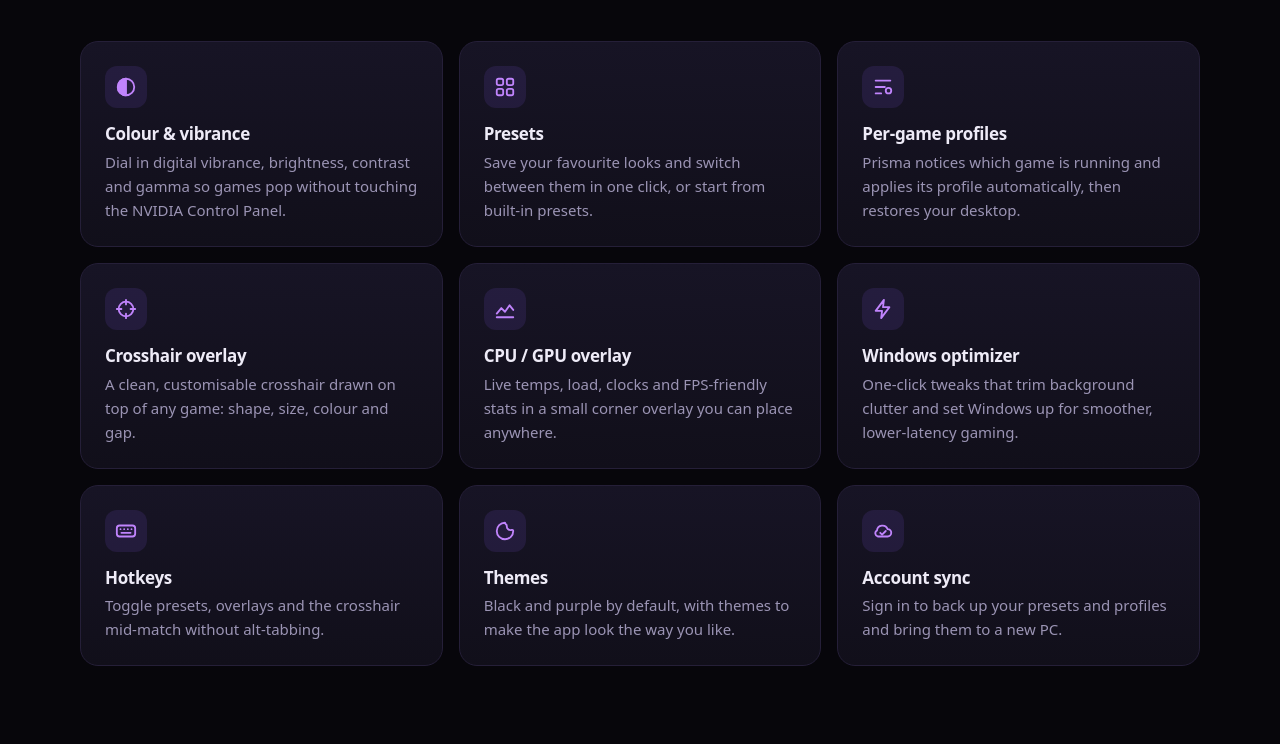
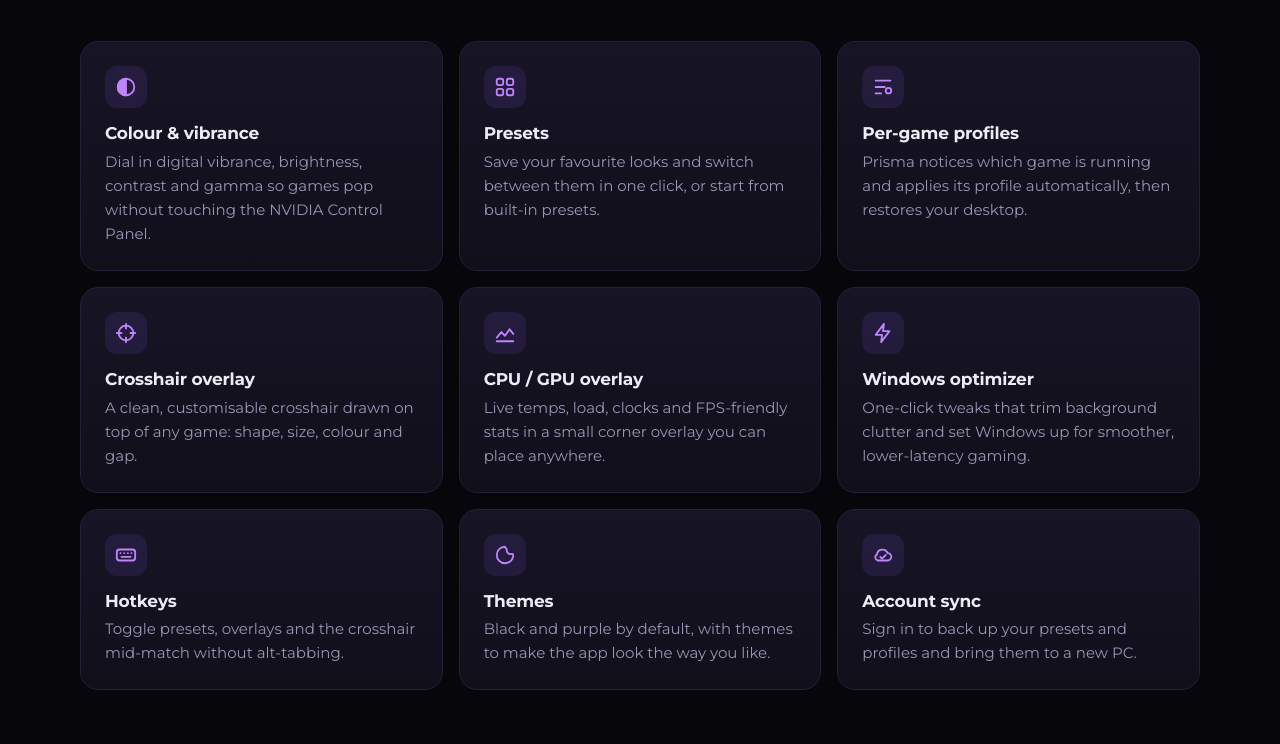
Before and after one commit to bumstaerk203/Prisma, a plain HTML site: page index.html in a window 1280 px wide. Shown: the part 781-1525 px from the top of the page. Drawn offline with nearby package versions, Linux system fonts and the light colour scheme; no server answers.

Commit message:
Use self-hosted Montserrat (Gotham-style) font
Co-Authored-By: Claude Opus 5.5 <noreply@anthropic.com>
Claude-Session: https://claude.ai/code/session_01YHi3Hj73t35dcKcbvpdqUF

```diff
--- a/style.css
+++ b/style.css
@@ -1,13 +1,14 @@
+@font-face{font-family:"Montserrat";src:url("assets/fonts/Montserrat.ttf") format("truetype");font-weight:100 900;font-display:swap}
 :root{--bg:#07060b;--card:#110f1a;--card2:#171425;--line:#251f38;--text:#eeebf7;--muted:#9b94b4;--p:#8b5cf6;--p2:#a78bfa;--p3:#c084fc;--r:18px;--err:#fb7185;--ok:#4ade80}
 *{box-sizing:border-box;margin:0;padding:0}
 [hidden]{display:none!important}
 html{color-scheme:dark;scroll-behavior:smooth}
-body{font:16px/1.6 system-ui,-apple-system,"Segoe UI",Roboto,sans-serif;background:var(--bg);color:var(--text);min-height:100vh;display:flex;flex-direction:column;-webkit-font-smoothing:antialiased}
+body{font:16px/1.6 Gotham,"Montserrat",system-ui,-apple-system,"Segoe UI",Roboto,sans-serif;background:var(--bg);color:var(--text);min-height:100vh;display:flex;flex-direction:column;-webkit-font-smoothing:antialiased}
 body::before{content:"";position:fixed;inset:0;z-index:-1;pointer-events:none;background:radial-gradient(55% 45% at 75% -5%,#7c3aed38,transparent 70%),radial-gradient(40% 40% at -5% 35%,#c026d31f,transparent 70%)}
 main{flex:1}
 a{color:var(--p2);text-decoration:none}a:hover{color:#fff}
 .wrap{width:min(1120px,100% - 40px);margin-inline:auto}
-h1,h2,h3{line-height:1.15;letter-spacing:-.02em}
+h1,h2,h3{line-height:1.15;letter-spacing:-.01em}
 .muted{color:var(--muted)}
 .grad{background:linear-gradient(120deg,#fff 10%,var(--p3) 55%,var(--p));-webkit-background-clip:text;background-clip:text;color:transparent}
 
```
Also changed, not shown: assets/fonts/Montserrat.ttf (added), assets/fonts/OFL.txt (added).
